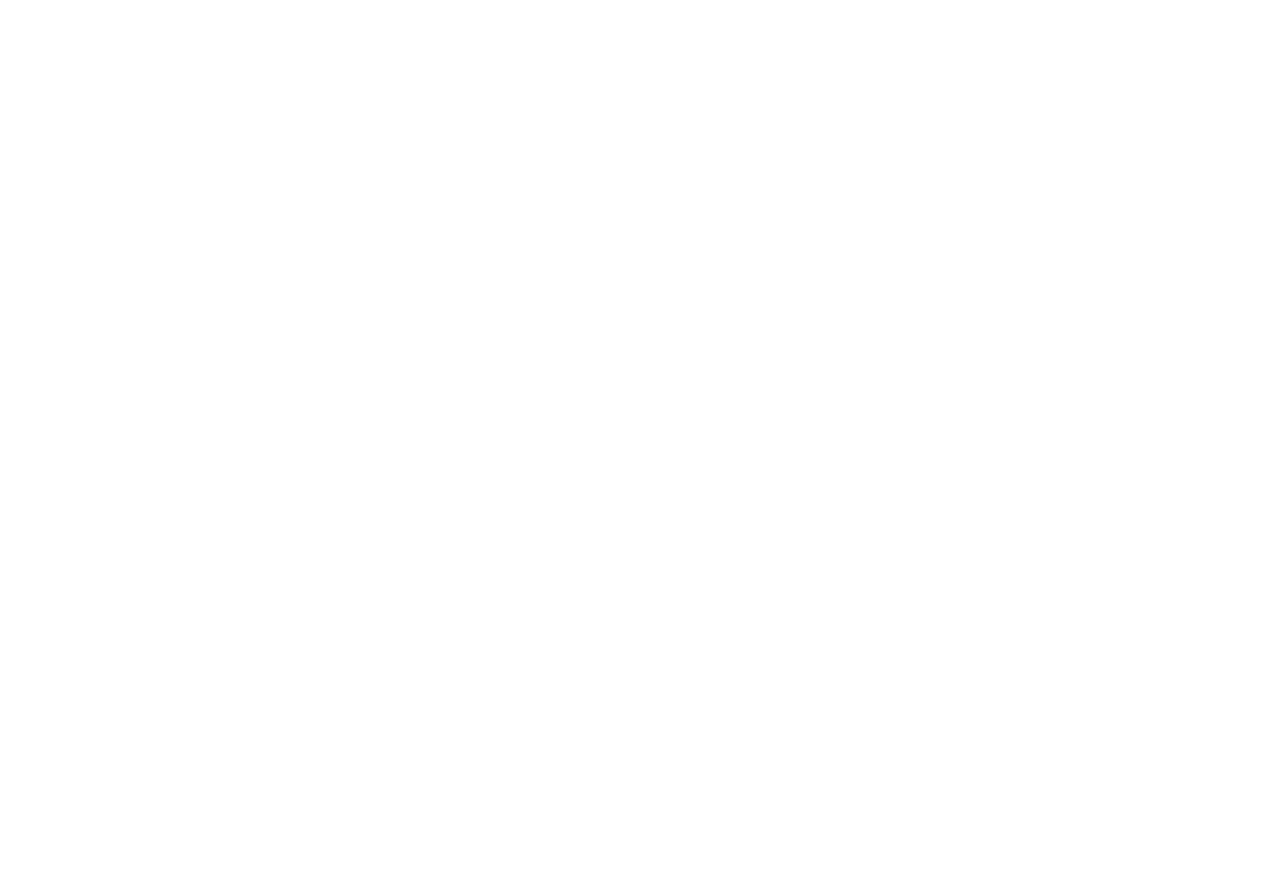
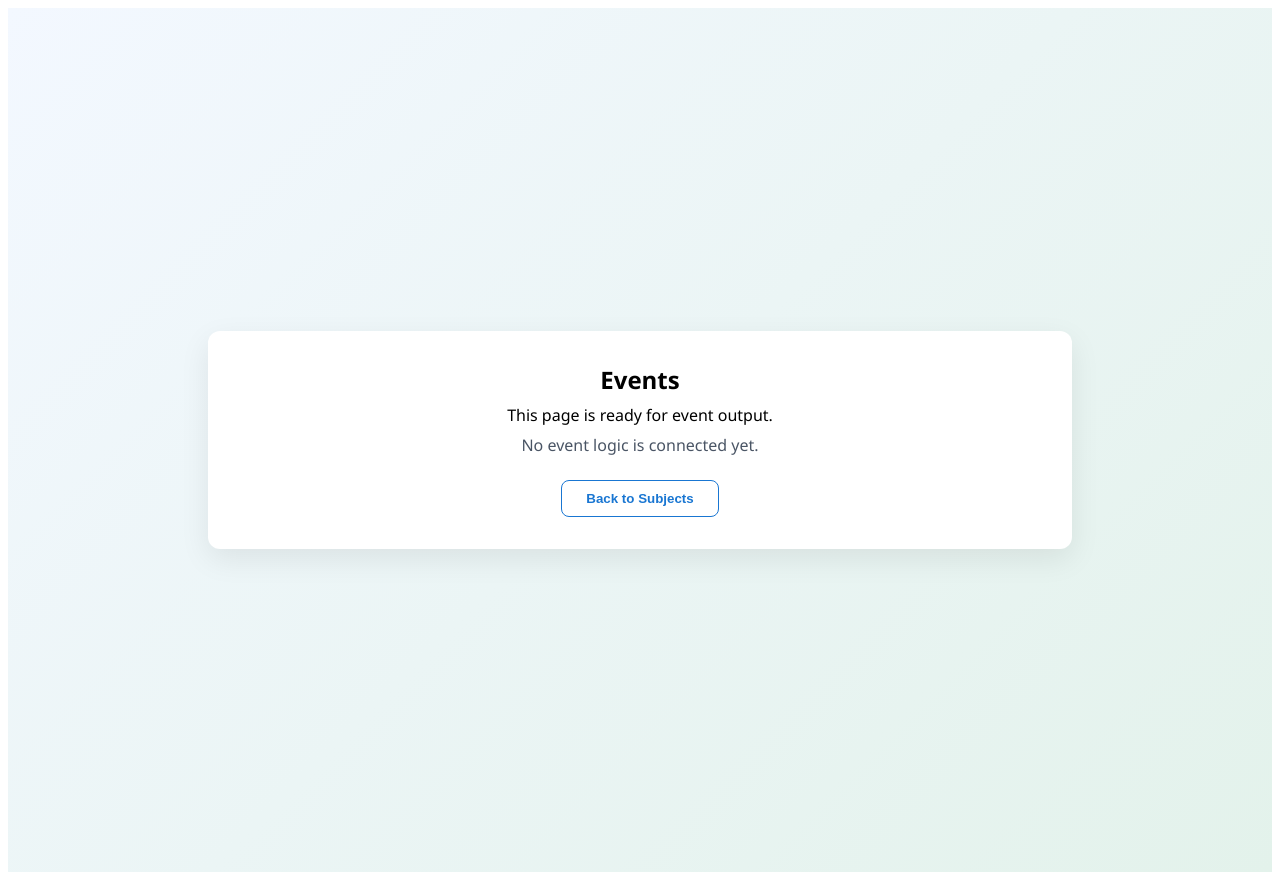
Before and after one commit to Alomika/SkillOut, a Vue app in the folder frontend/: page /events in a window 1280 px wide. Before the commit this address had no page. Before the commit the page ends 800 px from the top, so only its background shows below. Built offline with nearby package versions, Linux system fonts and the light colour scheme.

Commit message:
SD-125 Feature: Created and routed a separate page for events

```diff
--- /dev/null
+++ b/frontend/src/pages/EventsPage.vue
@@ -0,0 +1,71 @@
+<template>
+  <main class="page">
+    <section class="card wide">
+      <h1>Events</h1>
+      <p>This page is ready for event output.</p>
+      <p class="muted">No event logic is connected yet.</p>
+
+      <div class="button-group">
+        <button @click="$router.push('/subjects')" class="btn-back">Back to Subjects</button>
+      </div>
+    </section>
+  </main>
+</template>
+
+<script>
+export default {
+  name: "EventsPage",
+};
+</script>
+
+<style scoped>
+.page {
+  min-height: 100vh;
+  display: grid;
+  place-items: center;
+  background: linear-gradient(135deg, #f3f8ff 0%, #e3f2eb 100%);
+  padding: 2rem;
+  font-family: "Segoe UI", sans-serif;
+}
+
+.card.wide {
+  width: min(800px, 100%);
+  background: #ffffff;
+  border-radius: 12px;
+  box-shadow: 0 10px 30px rgba(0, 0, 0, 0.08);
+  padding: 2rem;
+  text-align: center;
+}
+
+h1 {
+  margin: 0 0 0.5rem;
+}
+
+p {
+  margin: 0.5rem 0;
+}
+
+.muted {
+  color: #4a5565;
+}
+
+.button-group {
+  display: flex;
+  justify-content: center;
+  margin-top: 1.5rem;
+}
+
+.btn-back {
+  padding: 0.65rem 1.5rem;
+  border: 1px solid #1976d2;
+  background: transparent;
+  color: #1976d2;
+  border-radius: 8px;
+  cursor: pointer;
+  font-weight: 600;
+}
+
+.btn-back:hover {
+  background: #e3f2fd;
+}
+</style>
--- a/frontend/src/pages/SubjectsPage.vue
+++ b/frontend/src/pages/SubjectsPage.vue
@@ -35,6 +35,7 @@
         </div>
 
         <div class="button-group">
+          <button @click="$router.push('/events')" class="btn-events">View Events</button>
           <button @click="$router.push('/')" class="btn-back">Go Back</button>
         </div>
       </div>
@@ -161,6 +162,21 @@ export default {
   background: #e3f2fd;
 }
 
+.btn-events {
+  margin-top: 1rem;
+  padding: 0.65rem 1.5rem;
+  border: none;
+  background: #1976d2;
+  color: #ffffff;
+  border-radius: 8px;
+  cursor: pointer;
+  font-weight: 600;
+}
+
+.btn-events:hover {
+  background: #115aa0;
+}
+
 .error-message {
   color: #d32f2f;
   font-weight: 600;
--- a/frontend/src/router/index.js
+++ b/frontend/src/router/index.js
@@ -1,6 +1,7 @@
 import { createRouter, createWebHistory } from "vue-router";
 import UrlFormPage from "../pages/UrlFormPage.vue";
 import SubjectsPage from "../pages/SubjectsPage.vue";
+import EventsPage from "../pages/EventsPage.vue";
 
 const routes = [
   {
@@ -13,6 +14,11 @@ const routes = [
     name: "subjects",
     component: SubjectsPage,
   },
+  {
+    path: "/events",
+    name: "events",
+    component: EventsPage,
+  },
 ];
 
 const router = createRouter({
```
